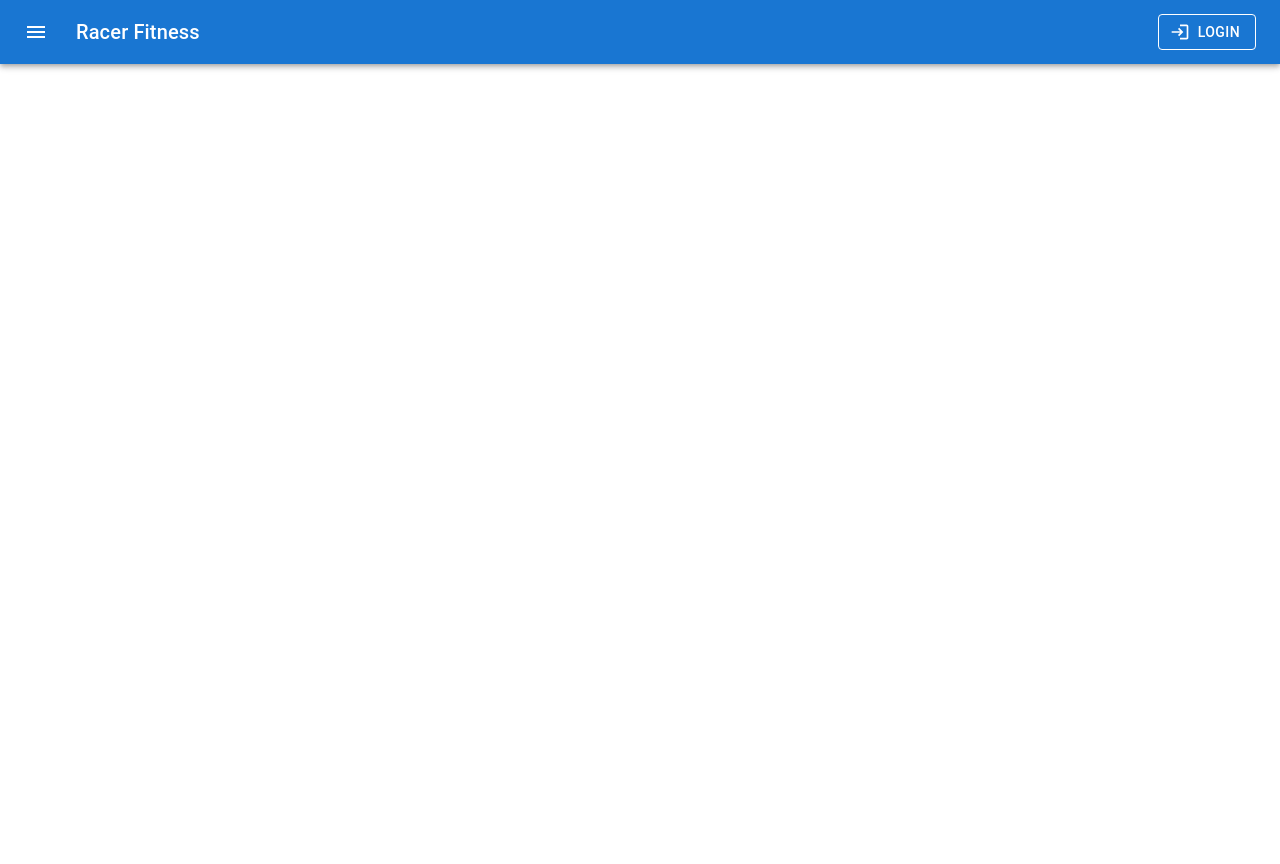
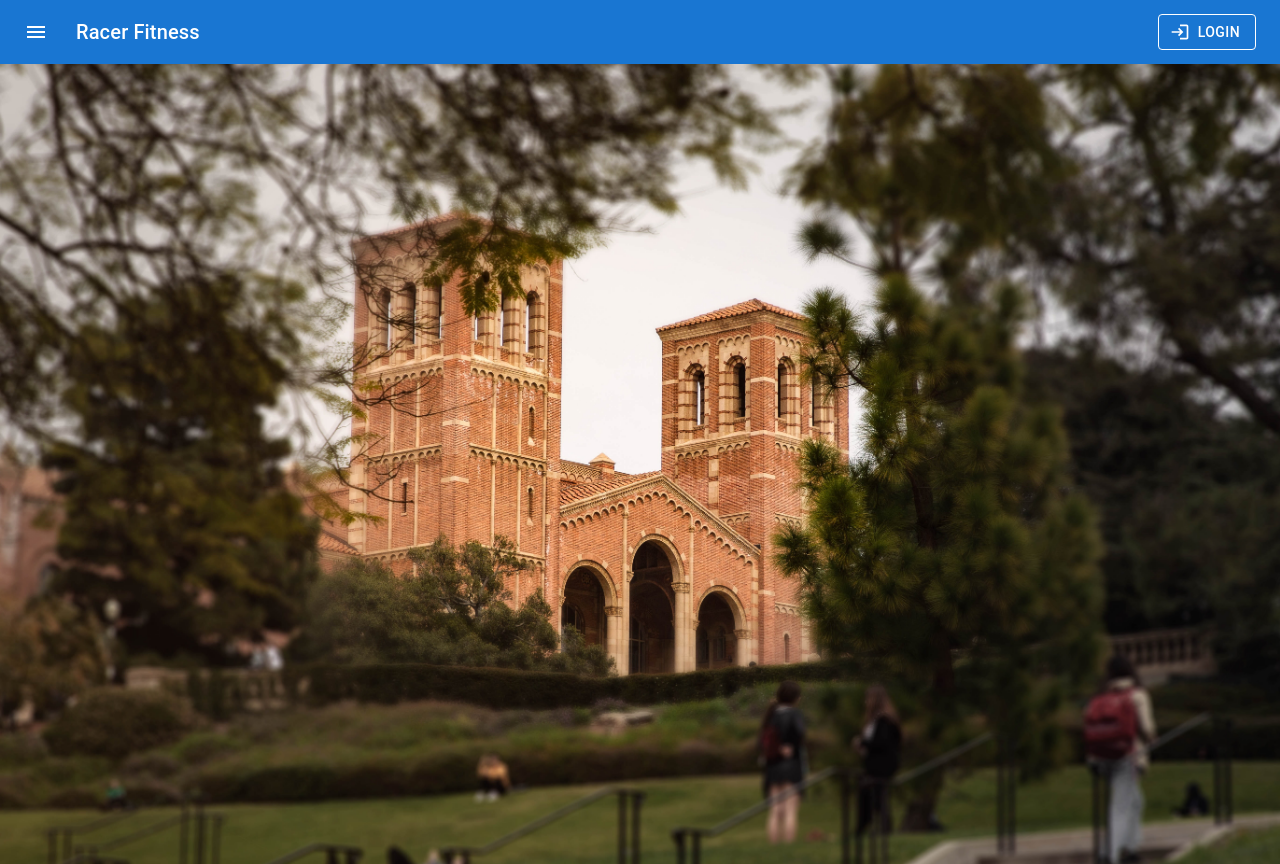
Before and after one commit to Shizhuo-Zhu/CS-35L-Fall-2022, a React (Create React App) app: page / in a window 1280 px wide. Before the commit the page ends 800 px from the top, so only its background shows below. Built offline with nearby package versions, Linux system fonts and the light colour scheme; the HTML template or start-up script is replaced by a standard one.

Commit message:
Added backgroundImage to HomePage
added backgroundImage into /public folder
added background image onto the HomePage

```diff
--- a/src/pages/HomePage.jsx
+++ b/src/pages/HomePage.jsx
@@ -1,11 +1,21 @@
-import { Button, CssBaseline } from "@mui/material";
+import { Box, Button, CssBaseline } from "@mui/material";
 import React from "react";
 import Navbar from "../components/Navbar";
-
 const HomePage = () => {
   return (
     <div>
       <Navbar />
+      <Box
+        class="bg"
+        style={{
+          backgroundImage: `url(${
+            process.env.PUBLIC_URL + "/backgroundImage.jpg"
+          })`,
+          backgroundSize: "cover",
+          height: "100vh",
+          color: "#f5f5f5",
+        }}
+      ></Box>
       <CssBaseline />
     </div>
   );
```
Also changed, not shown: public/backgroundImage.jpg (added).
